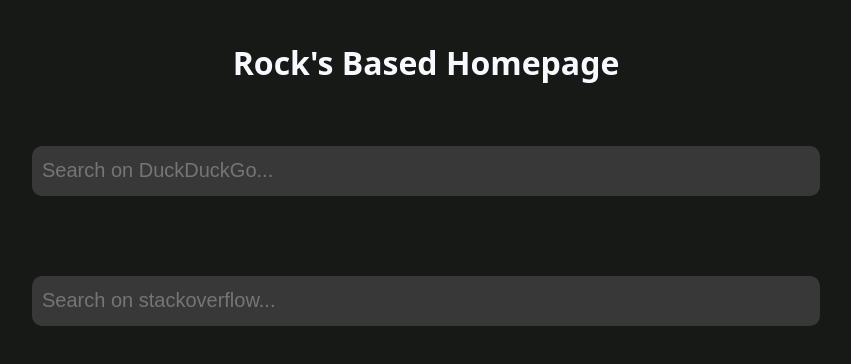
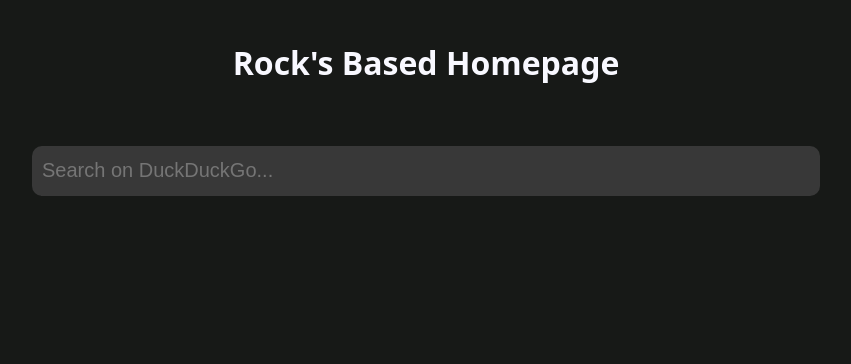
Before and after one commit to rockjia1996/broswer-startup-page, a plain HTML site: page index.html in a window 1280 px wide. Shown: the whole page, without its empty margins (214-1065 px from the left). Drawn offline with Linux system fonts and the light colour scheme.

Commit message:
Make it more based.

```diff
--- a/index.html
+++ b/index.html
@@ -12,11 +12,6 @@
         <form class="search-bar" action="https://www.duckduckgo.com" target="_blank">
             <input type="text" name="q" id="" placeholder="Search on DuckDuckGo..." />
         </form>
-
-        <form class="search-bar" action="https://www.stackoverflow.com/search" target="_blank">
-            <input type="text" name="q" id="" placeholder="Search on stackoverflow..." />
-        </form>
-
     </div>
 
 </body>
```
